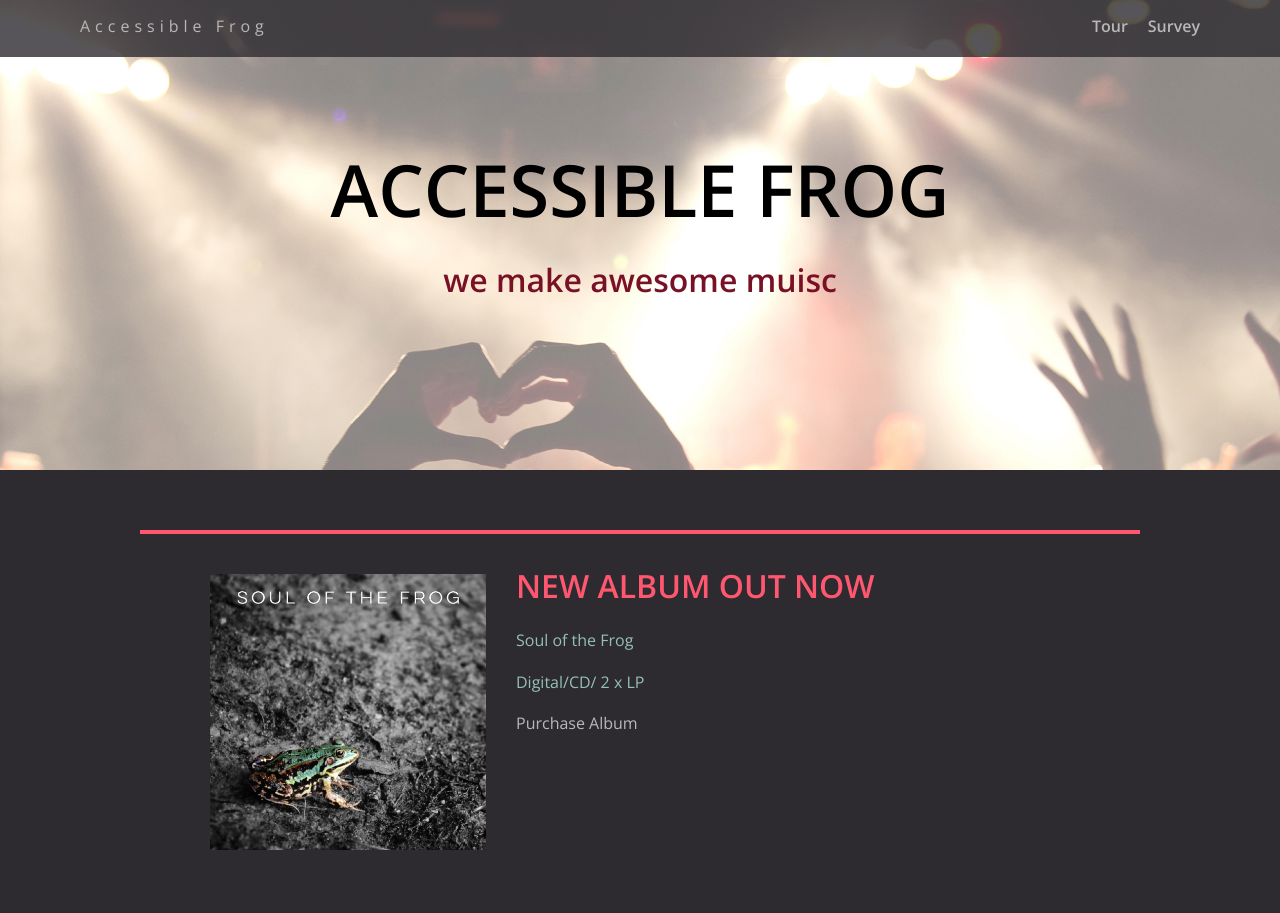
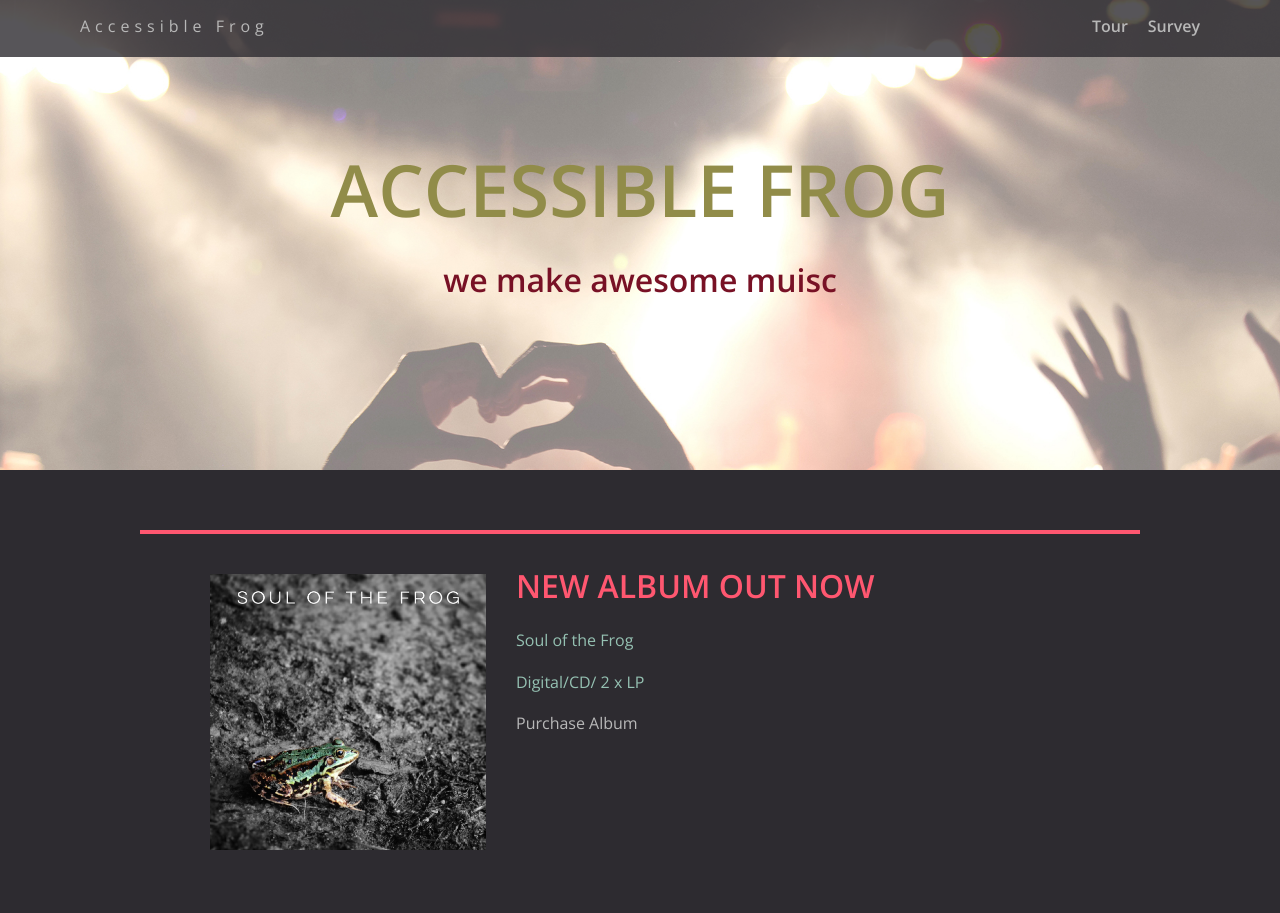
Before and after one commit to chadross0528/Project-8-Accessibility-Refactor, a plain HTML site: page index.html in a window 1280 px wide. Shown: the top 913 px of the page. Drawn offline with nearby package versions, Linux system fonts and the light colour scheme.

Commit message:
changes to header color

```diff
--- a/css/styles.css
+++ b/css/styles.css
@@ -72,7 +72,7 @@ header {
 }
 
 header h2{
-  color: #000;
+  color: #918C49;
   font-size: 4.5em;
   margin-top: 80px;
   margin-bottom: 20px;
```
